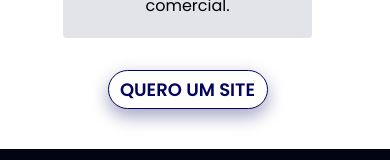
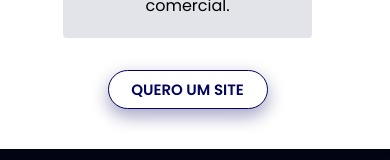
Before and after one commit to agenciaaudax/landingpage, a React (Create React App) app: page / in a window 390 px wide. Shown: the part 4211-4371 px from the top of the page. Built offline with nearby package versions, Linux system fonts and the light colour scheme.

Commit message:
ajustei fonte do botão secundário do mobile

```diff
--- a/src/components/AboutUsComponent/index.js
+++ b/src/components/AboutUsComponent/index.js
@@ -72,6 +72,10 @@ const SecondaryButton = styled.button`
     width: 160px;
     height: 39px;
     margin: 32px 0px 56px 0px;
+
+    font-weight: bold;
+    font-size: 15px;
+    line-height: 22px;
   }
 `;
 
--- a/src/components/FooterComponent/index.js
+++ b/src/components/FooterComponent/index.js
@@ -4,7 +4,6 @@ import styled from "styled-components";
 import facebook from "../../assets/images/icons/facebook.png";
 import instagram from "../../assets/images/icons/instagram.png";
 import twitter from "../../assets/images/icons/twitter.png";
-import figma from "../../assets/images/icons/figma.png";
 
 const Footer = styled.footer`
   display: flex;
```
